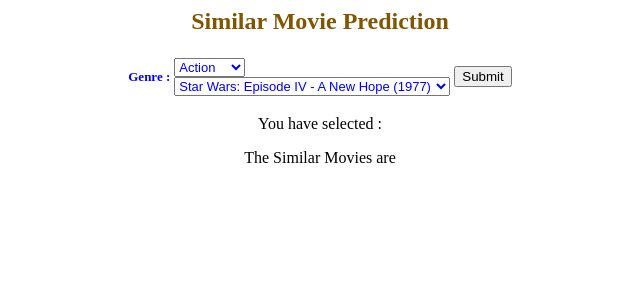
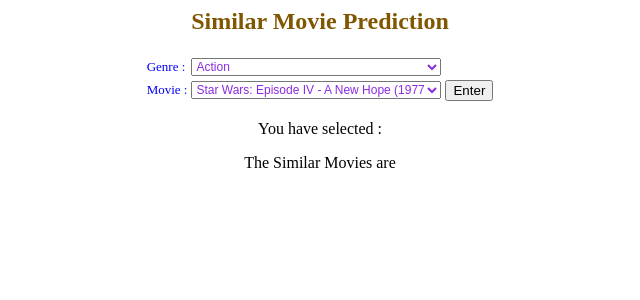
Before and after one commit to Sandutta2020/MoviePrediction, a FastAPI app: page / in a window 1280 px wide. Shown: the top 300 px of the page, without its empty margins (320-960 px from the left). Run offline with FastAPI, Linux system fonts and the light colour scheme.

Commit message:
Adding style sheet

```diff
--- a/app.py
+++ b/app.py
@@ -45,7 +45,7 @@ async def render(request: Request, category_id: str = Form(...),movie_id: str =
             "movies": Genre,
             "movie_list": movie_list,
             "rec_movies": df_movies.head(movie_config['Result_size']).to_html(
-                border=1, index=False,table_id="result_movies"
+                border=1,index=False, header=False,table_id="result_movies"
             ),
         },
     )
--- a/static/styles.css
+++ b/static/styles.css
@@ -10,8 +10,9 @@ h2 {
 
 select
 {
-    color: blue;
-    font-size: 13px;
+    color: blueviolet;
+    font-size: 12px;
+    width: 250;
 }
 
 tr{
@@ -22,7 +23,8 @@ tr{
 {
     border: 1px ;
     border-color: black;
-    text-decoration-color: blue;
     font-size: 14px;
     color: rgb(53, 4, 34);
+    width: 300;
+    background-color:floralwhite
 }
--- a/templates/form_dynamic.html
+++ b/templates/form_dynamic.html
@@ -9,8 +9,8 @@
 <body>
 <center><h2> Similar Movie Prediction </h2>
 <form action="/render" method="post" >
-<table id="List_movies"> <tr> <th>
-	<label for="Movie_choice">Genre :</label> </th>
+<table id="List_movies"> <tr> <td>
+	<label for="Genre_choice">Genre :</label> </td>
     <td>
      <select class="form-control" id ="category_id" name="category_id">
         {% for movie in movies%}
@@ -20,7 +20,12 @@
                 <option name="{{movie}}" value="{{movie}}">{{ movie}}</option>
         {% endfor %}
      </select>
-     <br>
+    </td>
+    <td></td></tr>
+    <tr><td>
+        <label for="Movie_choice">Movie :</label> </td>
+        <td>
+
      <select class="form-control" id ="movie_id" name="movie_id">
         {% for items in movie_list%}
             {% if selected_movies==items[1] %}
@@ -30,7 +35,7 @@
         {% endfor %}
      </select>
     </td><td>
-<input type="submit"></td></tr>
+<input type="submit" value="Enter"></td></tr>
 </table>
 </form>
 <p>You have selected : {{ selected_movies }}</p>
```
